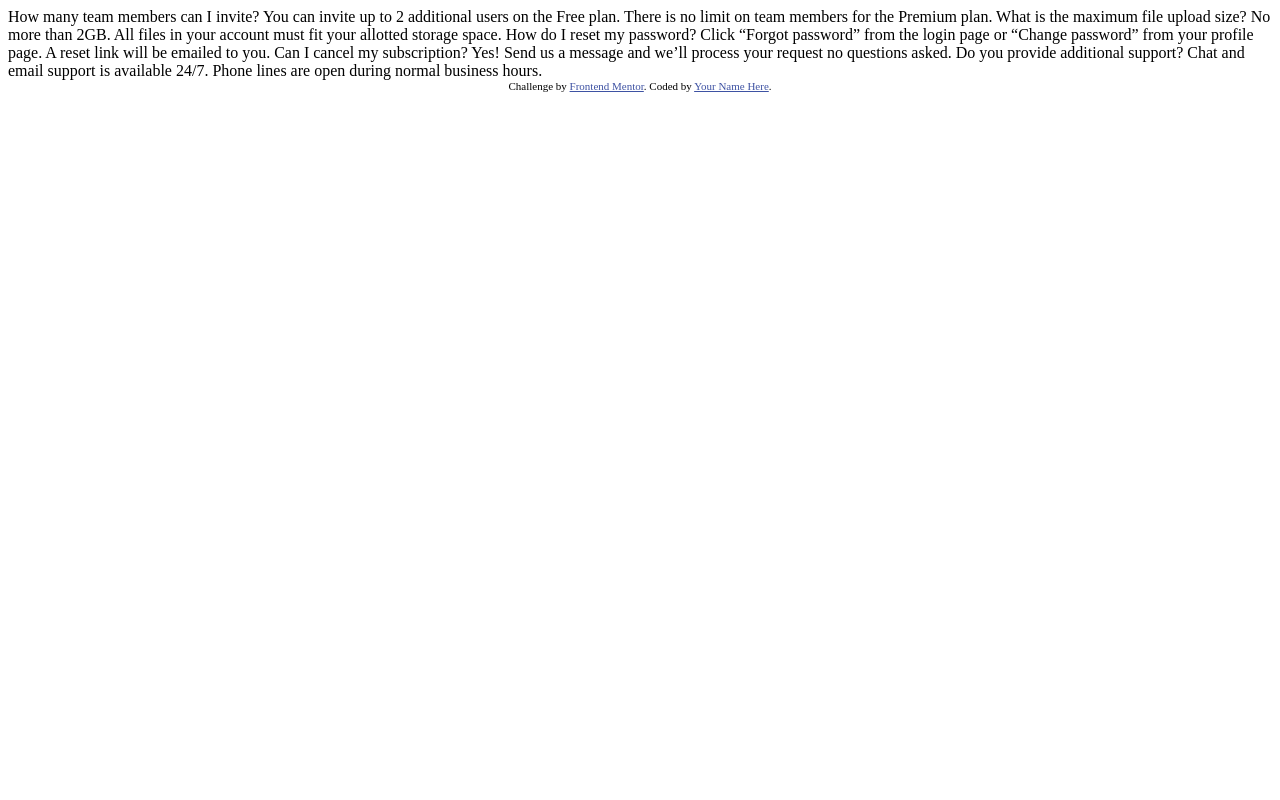
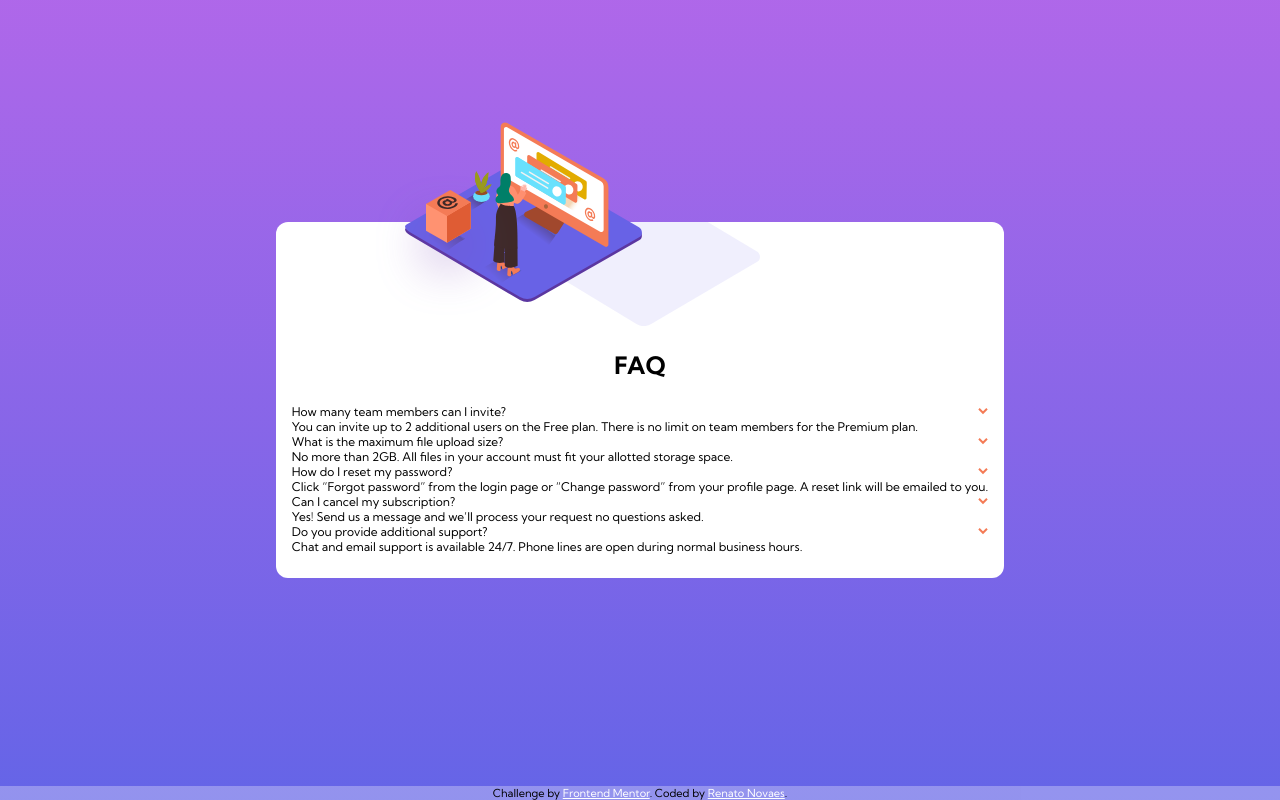
Before and after one commit to renatoalmeida49/faq-accordion-challenge, a plain HTML site: page index.html in a window 1280 px wide. Drawn offline with Linux system fonts and the light colour scheme.

Commit message:
Background, card, images and HTML semanctic created

```diff
--- a/assets/css/style.css
+++ b/assets/css/style.css
@@ -0,0 +1,71 @@
+/* -------------------- */
+/* CSS RESET */
+/* -------------------- */
+* {
+    padding: 0;
+    margin: 0;
+    box-sizing: border-box;
+}
+/* -------------------- */
+/* BACKGROUND */
+/* -------------------- */
+body {
+    background-image: linear-gradient(hsl(273, 75%, 66%), hsl(240, 73%, 65%));
+    height: 100vh;
+    display: flex;
+    justify-content: center;
+    align-items: center;
+    font-family: 'Kumbh Sans', sans-serif;
+}
+/* -------------------- */
+/* CARD */
+/* -------------------- */
+.card {
+    background: #fff;
+    position: relative;
+    margin: 0 20px;
+    border-radius: 12px;
+    padding: 0 16px 24px 16px;
+    font-size: 12px;
+}
+
+/* -------------------- */
+/* IMAGES */
+/* -------------------- */
+.main-img {
+    position: absolute;
+    top: -100px;
+    left: calc(20% - 45px);
+}
+
+.main-img-shadow {
+    margin: 0 auto;
+    display: block;
+}
+/* -------------------- */
+/* TEXT_CARD */
+/* -------------------- */
+h1 {
+    text-align: center;
+    margin: 24px 0;
+}
+dt {
+    display: flex;
+    align-items: center;
+    justify-content: space-between;
+}
+/* -------------------- */
+/* FOOTER */
+/* -------------------- */
+.attribution {
+    font-size: 11px;
+    text-align: center;
+    position: fixed;
+    bottom: 0;
+    left: 0;
+    width: 100%;
+    background-color: rgba(255, 255, 255, 0.3);
+}
+.attribution a {
+    color: white;
+}
--- a/index.html
+++ b/index.html
@@ -7,35 +7,44 @@
   <link rel="icon" type="image/png" sizes="32x32" href="./assets/images/favicon-32x32.png">
   <link rel="stylesheet" type="text/css" href="./assets/css/style.css" />
 
+  <link rel="preconnect" href="https://fonts.googleapis.com">
+  <link rel="preconnect" href="https://fonts.gstatic.com" crossorigin>
+  <link href="https://fonts.googleapis.com/css2?family=Kumbh+Sans:wght@400;700&display=swap" rel="stylesheet">
+
   <title>Frontend Mentor | FAQ Accordion Card</title>
 
-  <!-- Feel free to remove these styles or customise in your own stylesheet 👍 -->
-  <style>
-    .attribution { font-size: 11px; text-align: center; }
-    .attribution a { color: hsl(228, 45%, 44%); }
-  </style>
 </head>
 <body>
-  How many team members can I invite?
-  You can invite up to 2 additional users on the Free plan. There is no limit on
-  team members for the Premium plan.
+  <div class="card">
+    <img src="./assets/images/illustration-woman-online-mobile.svg" alt="Moça online no computador" class="main-img">
 
-  What is the maximum file upload size?
-  No more than 2GB. All files in your account must fit your allotted storage space.
+    <img src="./assets/images/bg-pattern-mobile.svg" alt="Sobra da imagem anterior" class="main-img-shadow">
 
-  How do I reset my password?
-  Click “Forgot password” from the login page or “Change password” from your profile page.
-  A reset link will be emailed to you.
+    <h1>FAQ</h1>
 
-  Can I cancel my subscription?
-  Yes! Send us a message and we’ll process your request no questions asked.
+    <dl>
+      <dt>How many team members can I invite? <img src="./assets/images/icon-arrow-down.svg" alt="Seta para baixo"></dt>
+      <dd>You can invite up to 2 additional users on the Free plan. There is no limit on
+      team members for the Premium plan.</dd>
 
-  Do you provide additional support?
-  Chat and email support is available 24/7. Phone lines are open during normal business hours.
+      <dt>What is the maximum file upload size? <img src="./assets/images/icon-arrow-down.svg" alt="Seta para baixo"></dt>
+      <dd>No more than 2GB. All files in your account must fit your allotted storage space.</dd>
+
+      <dt>How do I reset my password? <img src="./assets/images/icon-arrow-down.svg" alt="Seta para baixo"></dt>
+      <dd>Click “Forgot password” from the login page or “Change password” from your profile page.
+      A reset link will be emailed to you.</dd>
+
+      <dt>Can I cancel my subscription? <img src="./assets/images/icon-arrow-down.svg" alt="Seta para baixo"></dt>
+      <dd>Yes! Send us a message and we’ll process your request no questions asked.</dd>
+
+      <dt>Do you provide additional support? <img src="./assets/images/icon-arrow-down.svg" alt="Seta para baixo"></dt>
+      <dd>Chat and email support is available 24/7. Phone lines are open during normal business hours.</dd>
+    </dl>
+  </div>
 
   <div class="attribution">
     Challenge by <a href="https://www.frontendmentor.io?ref=challenge" target="_blank">Frontend Mentor</a>.
-    Coded by <a href="#">Your Name Here</a>.
+    Coded by <a href="https://www.renatonovaes.dev">Renato Novaes</a>.
   </div>
 
   <script src="./assets/script/script.js"></script>
```
